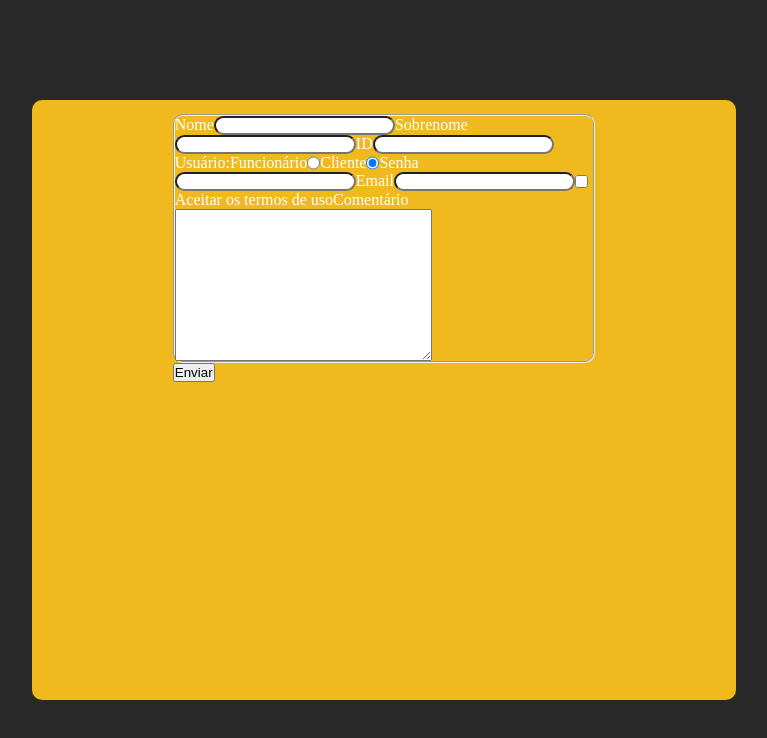
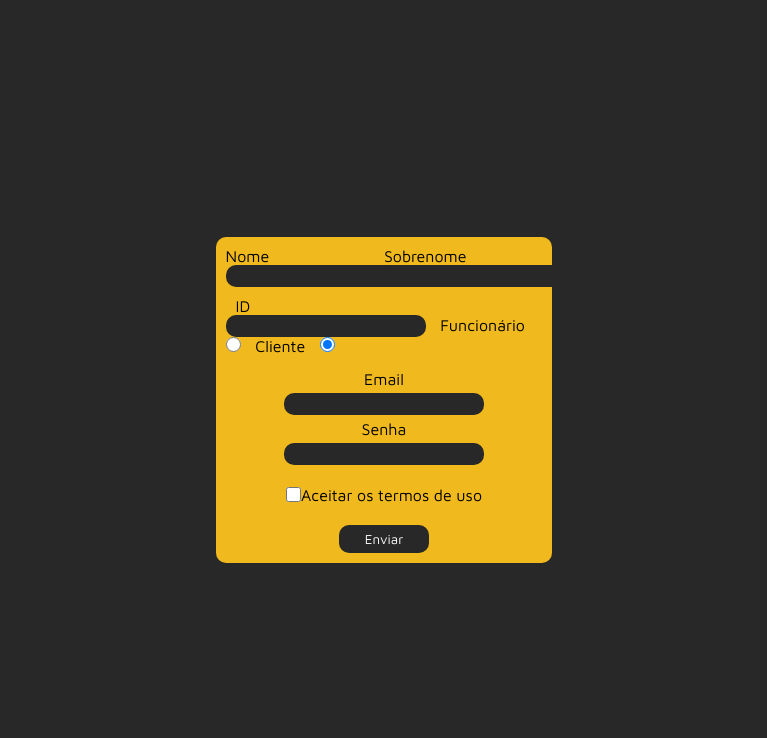
Before and after one commit to vitor2806/form, a plain HTML site: page index.html in a window 1280 px wide. Shown: the whole page, without its empty margins (256-1023 px from the left). Drawn offline with Linux system fonts and the light colour scheme.

Commit message:
update style

```diff
--- a/index.html
+++ b/index.html
@@ -5,34 +5,48 @@
     <meta http-equiv="X-UA-Compatible" content="IE=edge">
     <meta name="viewport" content="width=device-width, initial-scale=1.0">
     <link rel="stylesheet" href="style.css">
+    <link rel="preconnect" href="https://fonts.googleapis.com">
+    <link rel="preconnect" href="https://fonts.gstatic.com" crossorigin>
+    <link href="https://fonts.googleapis.com/css2?family=Maven+Pro&display=swap" rel="stylesheet">
     <title>Form Learning</title>
 </head>
 <body>
-    <div class="container">
         <form action="">
             <fieldset>
-                <label for="name">Nome</label>
+                <div class="personal-info">
+                    <div class="name-container">
+                        <label for="name">Nome</label><br>
                         <input type="text" id="name" name="name">
-                <label for="surname">Sobrenome</label>
+                    </div> <!--name-container-->
+
+                    <div class="surname-container">
+                        <label for="surname">Sobrenome</label><br>
                         <input type="text" id="surname" name="surname">
-                <label for="id">ID</label>
+                    </div> <!--surname-container-->
+
+                    <div class="user-info">
+                        <label for="id">ID</label> <br>
                         <input type="number" name="id" id="id" pattern="[0-9]{2}" title="Você deve inserir dois digitos dentre 0 e 9." size="2" required>
-                <label for="">Usuário: </label>
                         <label for="user">Funcionário</label>
                         <input type="radio" name="user" id="user" value="worker">
                         <label for="client">Cliente</label>
                         <input type="radio" name="user" id="client" checked value="client">
+                    </div> <!--user-info-->
+                </div> <!--personal-info-->
+
+                <div class="login">
+                    <label for="email">Email</label>
+                    <input type="email" id="email" name="email" required>
                     <label for="pass">Senha</label>
                     <input type="password" name="pass" id="pass" required minlength="4">
-                <label for="email">Email</label>
-                <input type="email" id="email" name="email" required>
+                </div><!--login-->
+
+                <div class="finish">
                     <input type="checkbox" id="terms" name="terms" required>
                     <label for="terms">Aceitar os termos de uso</label>
-                <label for="message">Comentário</label>
-                <textarea name="message" id="message" cols="30" rows="10"></textarea>
+                </div><!--finish-->
+                <button type="submit">Enviar</button>
             </fieldset>
-            <button type="submit">Enviar</button>
         </form>
-    </div>
 </body>
 </html>
--- a/style.css
+++ b/style.css
@@ -1,6 +1,7 @@
 * {
     margin: 0;
     padding: 0;
+    font-family: 'Maven Pro', sans-serif;
 }
 
 body {
@@ -21,16 +22,112 @@ body {
     justify-content: center;
 }
 
-.container, form, fieldset, input {
+.container, form, fieldset, input, textarea, button {
     border-radius: 10px;
 }
 
 form {
-    margin: 2%;
-    width: 60%;
+    height: 55%;
+    width: 55%;
+    border: none;
+    display: flex;
+    flex-direction: column;
+    align-items: center;
+    justify-content: center;
 }
 
+
 fieldset {
+    border: none;
+    background-color:rgb(240, 185, 30);
+    padding: 10px;
+    height: fit-content;
+    width: 45%;
     display: flex;
+    flex-direction: column;
+    justify-content: center;
+    align-items: center;
+}
+
+input {
+    box-sizing: border-box;
+    padding: 1% 2%;
+    color: white;
+    background-color: rgb(40, 40, 40);
+    border: none;
+    height: 22px;
+    width: 200px;
+}
+
+input:focus {
+    border-bottom: 2px solid white;
+    outline: none;
+    background-color: rgb(60, 60, 60);
+}
+
+#terms, #user, #client {
+    width: 15px;
+    height: 15px;
+}
+
+.personal-info {
+    display: flex;
+    width: 100%;
+    justify-content: center;
     flex-wrap: wrap;
 }
+
+.login {
+    width: 100%;
+    display: flex;
+    flex-direction: column;
+    justify-content: center;
+    align-items: center;
+}
+
+.login label {
+    margin: 5px 0;
+}
+.user-info {
+    margin: 10px 0;
+    width: 100%;
+}
+
+.user-info label {
+    margin: 10px;
+}
+
+.name-container {
+    width: 50%;
+}
+
+.surname-container {
+    width: 50%;
+}
+
+.finish {
+    align-items: center;
+    display: flex;
+    justify-content: center;
+    height: 40px;
+    margin: 10px;
+}
+
+button {
+    border: none;
+    cursor: pointer;
+    justify-self: center;
+    align-self: center;
+    padding: 2% 8%;
+    background-color: rgb(40, 40, 40);
+    color: white;
+    transition: 0.5s;
+}
+
+button:hover, button:active {
+    box-shadow: inset 1px 1px 10px rgba(0, 0, 0, 0.5);
+    background-color: tomato;
+    color: black;
+    font-weight: bold;
+    transform: scale(1.02);
+}
```
Lines whose indentation alone changed are shown as unchanged.
